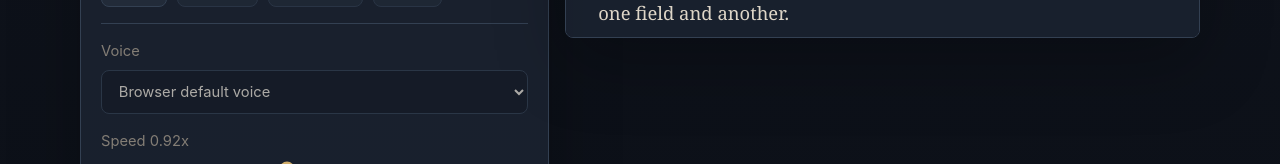
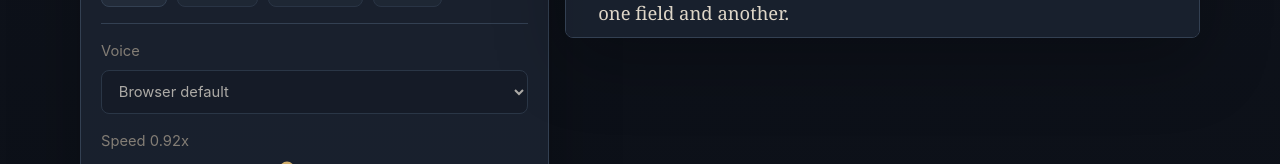
Before and after one commit to karenf451/night-lantern, a React (Vite) app: page / in a window 1280 px wide. Both pictures are taken after a click on the button "Open story". Shown: the part 658-822 px from the top of the page. Built offline with nearby package versions, Linux system fonts and the light colour scheme.

Commit message:
Tame speech voice selector

```diff
--- a/src/lib/speech.js
+++ b/src/lib/speech.js
@@ -1,3 +1,20 @@
+const noveltyVoiceNames = [
+  'bad news',
+  'bahh',
+  'bells',
+  'boing',
+  'bubbles',
+  'cellos',
+  'good news',
+  'jester',
+  'organ',
+  'superstar',
+  'trinoids',
+  'whisper',
+  'wobble',
+  'zarvox',
+];
+
 export function getSpeechSynthesis() {
   if (typeof window === 'undefined' || !('speechSynthesis' in window)) {
     return null;
@@ -25,12 +42,36 @@ export function chooseDefaultVoice(voices, language = 'en') {
   );
 }
 
+export function getStoryVoiceOptions(voices, language = 'en') {
+  const languageRoot = language.split('-')[0].toLowerCase();
+  const matchingVoices = voices.filter((voice) => {
+    const voiceName = voice.name.toLowerCase();
+
+    return (
+      voice.lang.toLowerCase().startsWith(languageRoot) &&
+      !noveltyVoiceNames.some((name) => voiceName.includes(name))
+    );
+  });
+
+  return [...matchingVoices].sort((firstVoice, secondVoice) => {
+    if (firstVoice.default !== secondVoice.default) {
+      return firstVoice.default ? -1 : 1;
+    }
+
+    if (firstVoice.localService !== secondVoice.localService) {
+      return firstVoice.localService ? -1 : 1;
+    }
+
+    return firstVoice.name.localeCompare(secondVoice.name);
+  });
+}
+
 export function findVoiceByURI(voices, voiceURI) {
   return voices.find((voice) => voice.voiceURI === voiceURI) ?? null;
 }
 
 export function formatVoiceLabel(voice) {
-  const parts = [voice.name, voice.lang];
+  const parts = [voice.name, formatLanguageLabel(voice.lang)];
 
   if (voice.default) {
     parts.push('default');
@@ -38,3 +79,11 @@ export function formatVoiceLabel(voice) {
 
   return parts.join(' - ');
 }
+
+function formatLanguageLabel(language) {
+  try {
+    return new Intl.DisplayNames(['en'], { type: 'language' }).of(language) ?? language;
+  } catch {
+    return language;
+  }
+}
--- a/src/pages/PlayerPage.jsx
+++ b/src/pages/PlayerPage.jsx
@@ -3,9 +3,13 @@ import { labelFromToken } from '../lib/formatters.js';
 import {
   chooseDefaultVoice,
   findVoiceByURI,
+  getStoryVoiceOptions,
   formatVoiceLabel,
   getSpeechSynthesis,
 } from '../lib/speech.js';
+
+const storedRateKey = 'night-lantern.playback-rate';
+const storedVoiceKey = 'night-lantern.voice-uri';
 
 export default function PlayerPage({ story, onBack }) {
   const synthRef = useRef(null);
@@ -13,10 +17,17 @@ export default function PlayerPage({ story, onBack }) {
   const stopRequestedRef = useRef(false);
   const [isSpeechSupported, setIsSpeechSupported] = useState(false);
   const [voices, setVoices] = useState([]);
-  const [selectedVoiceURI, setSelectedVoiceURI] = useState('');
-  const [rate, setRate] = useState(story.recommended_rate ?? 0.92);
+  const [selectedVoiceURI, setSelectedVoiceURI] = useState(readStoredVoiceURI);
+  const [rate, setRate] = useState(() =>
+    readStoredRate(story.recommended_rate ?? 0.92),
+  );
   const [playbackState, setPlaybackState] = useState('idle');
   const [statusMessage, setStatusMessage] = useState('');
+
+  const voiceOptions = useMemo(
+    () => getStoryVoiceOptions(voices, story.language),
+    [voices, story.language],
+  );
 
   const selectedVoice = useMemo(
     () => findVoiceByURI(voices, selectedVoiceURI),
@@ -39,10 +50,16 @@ export default function PlayerPage({ story, onBack }) {
       const availableVoices = synth.getVoices();
       setVoices(availableVoices);
       setSelectedVoiceURI((currentVoiceURI) => {
-        if (currentVoiceURI) {
+        if (
+          currentVoiceURI &&
+          availableVoices.some((voice) => voice.voiceURI === currentVoiceURI)
+        ) {
           return currentVoiceURI;
         }
-        const defaultVoice = chooseDefaultVoice(availableVoices, story.language);
+        const storyVoices = getStoryVoiceOptions(availableVoices, story.language);
+        const defaultVoice =
+          chooseDefaultVoice(storyVoices, story.language) ??
+          chooseDefaultVoice(availableVoices, story.language);
         return defaultVoice?.voiceURI ?? '';
       });
     }
@@ -148,9 +165,16 @@ export default function PlayerPage({ story, onBack }) {
     }
   }
 
+  function handleVoiceChange(event) {
+    const nextVoiceURI = event.target.value;
+    setSelectedVoiceURI(nextVoiceURI);
+    storePreference(storedVoiceKey, nextVoiceURI);
+  }
+
   function handleRateChange(event) {
     const nextRate = Number.parseFloat(event.target.value);
     setRate(nextRate);
+    storePreference(storedRateKey, nextRate.toString());
 
     if (playbackState === 'playing' || playbackState === 'paused') {
       setStatusMessage('Speed will change the next time playback starts.');
@@ -226,18 +250,16 @@ export default function PlayerPage({ story, onBack }) {
               <select
                 id="voice-select"
                 value={selectedVoiceURI}
-                onChange={(event) => setSelectedVoiceURI(event.target.value)}
+                onChange={handleVoiceChange}
                 disabled={!isSpeechSupported || voices.length === 0}
               >
-                {voices.length === 0 ? (
-                  <option value="">Browser default voice</option>
-                ) : (
-                  voices.map((voice) => (
+                <option value="">Browser default</option>
+                {voiceOptions.length > 0 &&
+                  voiceOptions.map((voice) => (
                     <option key={voice.voiceURI} value={voice.voiceURI}>
                       {formatVoiceLabel(voice)}
                     </option>
-                  ))
-                )}
+                  ))}
               </select>
             </label>
 
@@ -273,3 +295,47 @@ export default function PlayerPage({ story, onBack }) {
     </section>
   );
 }
+
+function readStoredVoiceURI() {
+  if (typeof window === 'undefined') {
+    return '';
+  }
+
+  try {
+    return window.localStorage.getItem(storedVoiceKey) ?? '';
+  } catch {
+    return '';
+  }
+}
+
+function readStoredRate(fallbackRate) {
+  if (typeof window === 'undefined') {
+    return fallbackRate;
+  }
+
+  let storedRate = Number.NaN;
+
+  try {
+    storedRate = Number.parseFloat(
+      window.localStorage.getItem(storedRateKey) ?? '',
+    );
+  } catch {
+    return fallbackRate;
+  }
+
+  if (Number.isNaN(storedRate)) {
+    return fallbackRate;
+  }
+
+  return Math.min(1.1, Math.max(0.75, storedRate));
+}
+
+function storePreference(key, value) {
+  if (typeof window !== 'undefined') {
+    try {
+      window.localStorage.setItem(key, value);
+    } catch {
+      // Playback preferences are nice-to-have; the controls still work without storage.
+    }
+  }
+}
```
